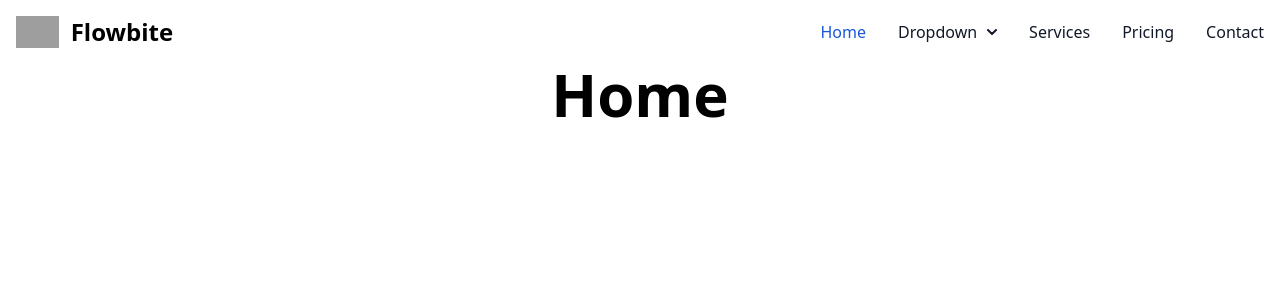
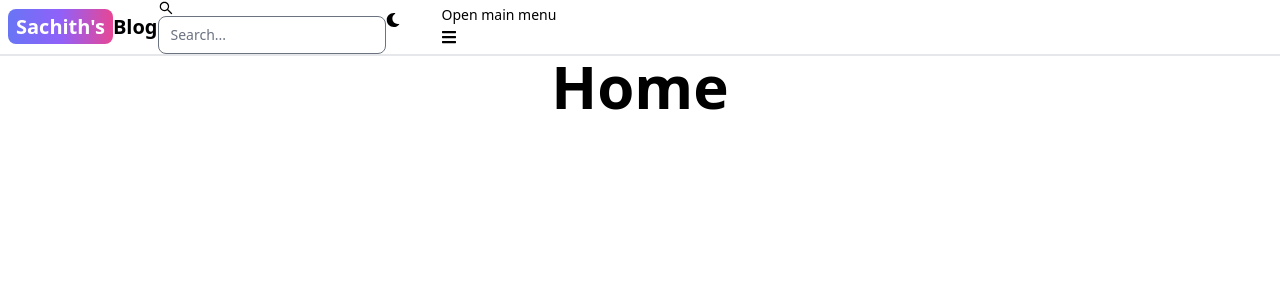
Before and after one commit to Sachith-AB/School-Management-System, a React (Vite) app in the folder client/student-management-system/: page / in a window 1280 px wide. Shown: the top 300 px of the page. Built offline with nearby package versions, Linux system fonts and the light colour scheme; grey boxes are pictures that could not be loaded.

Commit message:
complete pages

```diff
--- a/client/student-management-system/src/App.jsx
+++ b/client/student-management-system/src/App.jsx
@@ -2,6 +2,10 @@ import React from 'react'
 import {BrowserRouter,Routes,Route} from 'react-router-dom';
 import Home from './pages/Home';
 import Header from './components/Header';
+import DeletePage from './pages/DeletePage';
+import UpdatePage from './pages/UpdatePage';
+import CreatePage from './pages/CreatePage';
+import SearchPage from './pages/SearchPage';
 
 export default function App() {
   return (
@@ -9,6 +13,10 @@ export default function App() {
     <Header/>
     <Routes>
       <Route path="/" element={<Home/>}/>
+      <Route path="/deletestudent" element={<DeletePage/>}/>
+      <Route path="/updatestudent" element={<UpdatePage/>}/>
+      <Route path="/createstudent" element={<CreatePage/>}/>
+      <Route path="/search" element={<SearchPage/>}/>
     </Routes>
     </BrowserRouter>
   )
--- a/client/student-management-system/src/components/Header.jsx
+++ b/client/student-management-system/src/components/Header.jsx
@@ -1,82 +1,56 @@
-import React from 'react'
-
+import { Button, Navbar, TextInput, Dropdown, Avatar, DropdownDivider, DropdownItem, theme } from 'flowbite-react';
+import { Link } from 'react-router-dom';
+import { AiOutlineSearch } from 'react-icons/ai';
+import { FaMoon, FaSun } from 'react-icons/fa';
+import React, { useState } from 'react';
 
 export default function Header() {
+  const [isDarkMode, setIsDarkMode] = useState(theme === 'dark');
 
+  const toggleTheme = () => {
+    setIsDarkMode(!isDarkMode);
+    // Add your theme toggle logic here
+  };
 
   return (
-
-
-<nav class="bg-white border-gray-200 dark:bg-gray-900 dark:border-gray-700">
-  <div class="max-w-screen-xl flex flex-wrap items-center justify-between mx-auto p-4">
-    <a href="#" class="flex items-center space-x-3 rtl:space-x-reverse">
-        <img src="https://flowbite.com/docs/images/logo.svg" class="h-8" alt="Flowbite Logo" />
-        <span class="self-center text-2xl font-semibold whitespace-nowrap dark:text-white">Flowbite</span>
-    </a>
-    <button data-collapse-toggle="navbar-multi-level" type="button" class="inline-flex items-center p-2 w-10 h-10 justify-center text-sm text-gray-500 rounded-lg md:hidden hover:bg-gray-100 focus:outline-none focus:ring-2 focus:ring-gray-200 dark:text-gray-400 dark:hover:bg-gray-700 dark:focus:ring-gray-600" aria-controls="navbar-multi-level" aria-expanded="false">
-        <span class="sr-only">Open main menu</span>
-        <svg class="w-5 h-5" aria-hidden="true" xmlns="http://www.w3.org/2000/svg" fill="none" viewBox="0 0 17 14">
-            <path stroke="currentColor" stroke-linecap="round" stroke-linejoin="round" stroke-width="2" d="M1 1h15M1 7h15M1 13h15"/>
-        </svg>
-    </button>
-    <div class="hidden w-full md:block md:w-auto" id="navbar-multi-level">
-      <ul class="flex flex-col font-medium p-4 md:p-0 mt-4 border border-gray-100 rounded-lg bg-gray-50 md:space-x-8 rtl:space-x-reverse md:flex-row md:mt-0 md:border-0 md:bg-white dark:bg-gray-800 md:dark:bg-gray-900 dark:border-gray-700">
-        <li>
-          <a href="#" class="block py-2 px-3 text-white bg-blue-700 rounded md:bg-transparent md:text-blue-700 md:p-0 md:dark:text-blue-500 dark:bg-blue-600 md:dark:bg-transparent" aria-current="page">Home</a>
-        </li>
-        <li>
-            <button id="dropdownNavbarLink" data-dropdown-toggle="dropdownNavbar" class="flex items-center justify-between w-full py-2 px-3 text-gray-900 hover:bg-gray-100 md:hover:bg-transparent md:border-0 md:hover:text-blue-700 md:p-0 md:w-auto dark:text-white md:dark:hover:text-blue-500 dark:focus:text-white dark:hover:bg-gray-700 md:dark:hover:bg-transparent">Dropdown <svg class="w-2.5 h-2.5 ms-2.5" aria-hidden="true" xmlns="http://www.w3.org/2000/svg" fill="none" viewBox="0 0 10 6">
-    <path stroke="currentColor" stroke-linecap="round" stroke-linejoin="round" stroke-width="2" d="m1 1 4 4 4-4"/>
-  </svg></button>
-
-            <div id="dropdownNavbar" class="z-10 hidden font-normal bg-white divide-y divide-gray-100 rounded-lg shadow w-44 dark:bg-gray-700 dark:divide-gray-600">
-                <ul class="py-2 text-sm text-gray-700 dark:text-gray-200" aria-labelledby="dropdownLargeButton">
-                  <li>
-                    <a href="#" class="block px-4 py-2 hover:bg-gray-100 dark:hover:bg-gray-600 dark:hover:text-white">Dashboard</a>
-                  </li>
-                  <li aria-labelledby="dropdownNavbarLink">
-                    <button id="doubleDropdownButton" data-dropdown-toggle="doubleDropdown" data-dropdown-placement="right-start" type="button" class="flex items-center justify-between w-full px-4 py-2 hover:bg-gray-100 dark:hover:bg-gray-600 dark:hover:text-white">Dropdown<svg class="w-2.5 h-2.5 ms-2.5" aria-hidden="true" xmlns="http://www.w3.org/2000/svg" fill="none" viewBox="0 0 10 6">
-    <path stroke="currentColor" stroke-linecap="round" stroke-linejoin="round" stroke-width="2" d="m1 1 4 4 4-4"/>
-  </svg></button>
-                    <div id="doubleDropdown" class="z-10 hidden bg-white divide-y divide-gray-100 rounded-lg shadow w-44 dark:bg-gray-700">
-                        <ul class="py-2 text-sm text-gray-700 dark:text-gray-200" aria-labelledby="doubleDropdownButton">
-                          <li>
-                            <a href="#" class="block px-4 py-2 hover:bg-gray-100 dark:hover:bg-gray-600 dark:text-gray-200 dark:hover:text-white">Overview</a>
-                          </li>
-                          <li>
-                            <a href="#" class="block px-4 py-2 hover:bg-gray-100 dark:hover:bg-gray-600 dark:text-gray-200 dark:hover:text-white">My downloads</a>
-                          </li>
-                          <li>
-                            <a href="#" class="block px-4 py-2 hover:bg-gray-100 dark:hover:bg-gray-600 dark:text-gray-200 dark:hover:text-white">Billing</a>
-                          </li>
-                          <li>
-                            <a href="#" class="block px-4 py-2 hover:bg-gray-100 dark:hover:bg-gray-600 dark:text-gray-200 dark:hover:text-white">Rewards</a>
-                          </li>
-                        </ul>
-                    </div>
-                  </li>
-                  <li>
-                    <a href="#" class="block px-4 py-2 hover:bg-gray-100 dark:hover:bg-gray-600 dark:hover:text-white">Earnings</a>
-                  </li>
-                </ul>
-                <div class="py-1">
-                  <a href="#" class="block px-4 py-2 text-sm text-gray-700 hover:bg-gray-100 dark:hover:bg-gray-600 dark:text-gray-200 dark:hover:text-white">Sign out</a>
-                </div>
-            </div>
-        </li>
-        <li>
-          <a href="#" class="block py-2 px-3 text-gray-900 rounded hover:bg-gray-100 md:hover:bg-transparent md:border-0 md:hover:text-blue-700 md:p-0 dark:text-white md:dark:hover:text-blue-500 dark:hover:bg-gray-700 dark:hover:text-white md:dark:hover:bg-transparent">Services</a>
-        </li>
-        <li>
-          <a href="#" class="block py-2 px-3 text-gray-900 rounded hover:bg-gray-100 md:hover:bg-transparent md:border-0 md:hover:text-blue-700 md:p-0 dark:text-white md:dark:hover:text-blue-500 dark:hover:bg-gray-700 dark:hover:text-white md:dark:hover:bg-transparent">Pricing</a>
-        </li>
-        <li>
-          <a href="#" class="block py-2 px-3 text-gray-900 rounded hover:bg-gray-100 md:hover:bg-transparent md:border-0 md:hover:text-blue-700 md:p-0 dark:text-white md:dark:hover:text-blue-500 dark:hover:bg-gray-700 dark:hover:text-white md:dark:hover:bg-transparent">Contact</a>
-        </li>
-      </ul>
-    </div>
-  </div>
-</nav>
-
-  )
+    <Navbar className='border-b-2'>
+      <Link to="/" className='self-center whitespace-nowrap text-sm sm:text-xl font-semibold dark:text-white'>
+        <span className='px-2 py-1 bg-gradient-to-r from-indigo-500 via-purple-500 to-pink-500 rounded-lg text-white'>
+          Sachith's
+        </span>
+        Blog
+      </Link>
+      <form className='hidden lg:flex'>
+        <TextInput
+          type='text'
+          placeholder='Search...'
+          icon={AiOutlineSearch}
+          className='hidden lg:inline'
+        />
+      </form>
+      <Button className='w-12 h-10 lg:hidden' color='gray' pill>
+        <AiOutlineSearch />
+      </Button>
+      <div className='flex gap-2 md:order-2'>
+        <Button className='w-12 h-10 hidden sm:inline' color='gray' pill onClick={toggleTheme}>
+          {isDarkMode ? <FaSun /> : <FaMoon />}
+        </Button>
+        <Navbar.Toggle />
+      </div>
+      <Navbar.Collapse>
+        <Navbar.Link as='div'>
+          <Link>Home</Link>
+        </Navbar.Link>
+        <Navbar.Link as='div'>
+          <Link >Update details</Link>
+        </Navbar.Link>
+        <Navbar.Link as='div'>
+          <Link >Student Details</Link>
+        </Navbar.Link>
+        <Navbar.Link active="/deletepage" as='div'>
+          <Link >Delete Student</Link>
+        </Navbar.Link>
+      </Navbar.Collapse>
+    </Navbar>
+  );
 }
--- /dev/null
+++ b/client/student-management-system/src/pages/CreatePage.jsx
@@ -0,0 +1,7 @@
+import React from 'react'
+
+export default function CreatePage() {
+  return (
+    <div>CreatePage</div>
+  )
+}
--- /dev/null
+++ b/client/student-management-system/src/pages/DeletePage.jsx
@@ -0,0 +1,7 @@
+import React from 'react'
+
+export default function DeletePage() {
+  return (
+    <div>DeletePage</div>
+  )
+}
--- /dev/null
+++ b/client/student-management-system/src/pages/SearchPage.jsx
@@ -0,0 +1,7 @@
+import React from 'react'
+
+export default function SearchPage() {
+  return (
+    <div>SearchPage</div>
+  )
+}
--- /dev/null
+++ b/client/student-management-system/src/pages/UpdatePage.jsx
@@ -0,0 +1,7 @@
+import React from 'react'
+
+export default function UpdatePage() {
+  return (
+    <div>UpdatePage</div>
+  )
+}
```
